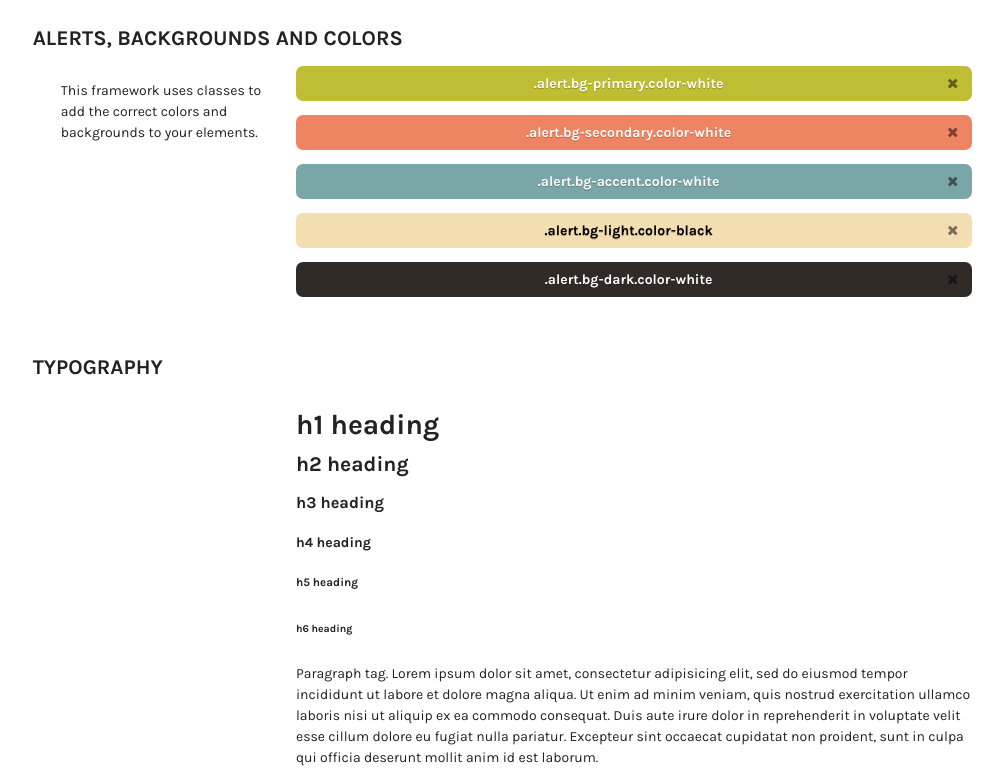
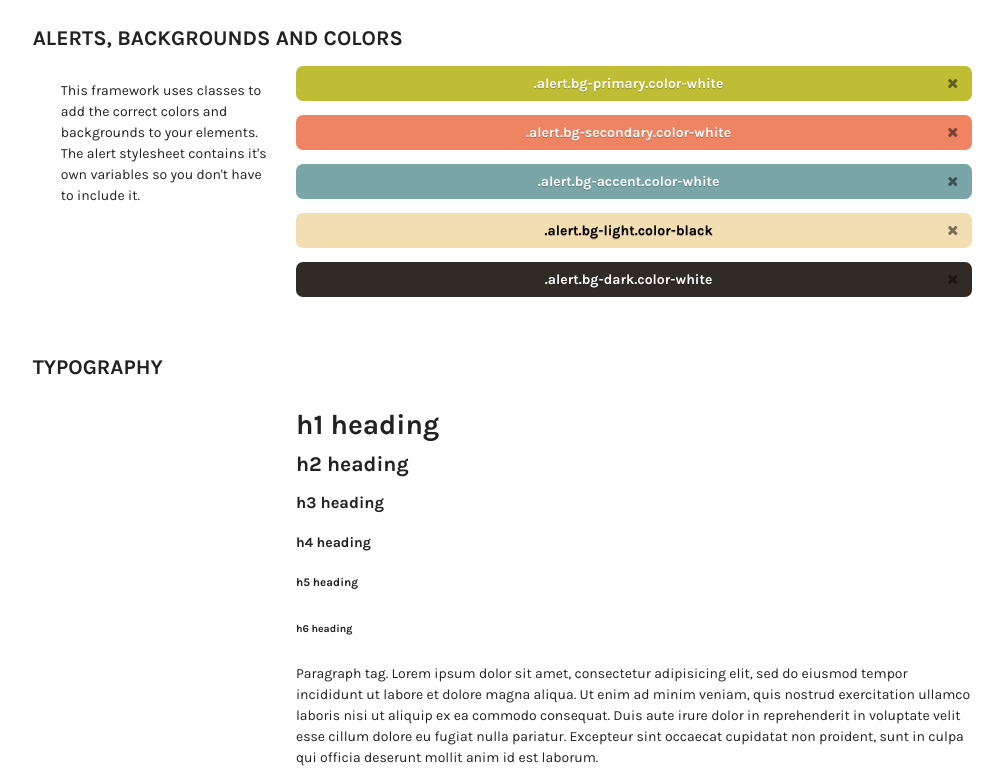
Before and after one commit to james2doyle/nimbul, a website: page dist/index.html in a window 1280 px wide. Shown: the part 1192-1963 px from the top of the page, without its empty margins (124-1127 px from the left). Drawn offline with Linux system fonts and the light colour scheme.

Commit message:
add more info about modals and alerts

```diff
--- a/dist/index.html
+++ b/dist/index.html
@@ -73,7 +73,7 @@
       </div>
       <h2>ALERTS, BACKGROUNDS AND COLORS</h2>
       <div class="unit one-of-four">
-        <p>This framework uses classes to add the correct colors and backgrounds to your elements.</p>
+        <p>This framework uses classes to add the correct colors and backgrounds to your elements. The alert stylesheet contains it's own variables so you don't have to include it.</p>
       </div>
       <div class="unit three-of-four">
         <div class="alert bg-primary color-white">.alert.bg-primary.color-white<a href="#" class="icon remove close-alert"></a></div>
@@ -507,7 +507,7 @@
       </div>
       <h2>MODAL</h2>
       <div class="unit one-of-four">
-        <p>Something you might need is a nice modal window for showing content. This window requires specific markup.</p>
+        <p>Something you might need is a nice modal window for showing content. This window requires specific markup. The modal stylesheet contains it's own variables so you don't have to include it.</p>
       </div>
       <div class="unit three-of-four">
         <button id="showMainModal" class="button accent">Show Modal</button>
```
